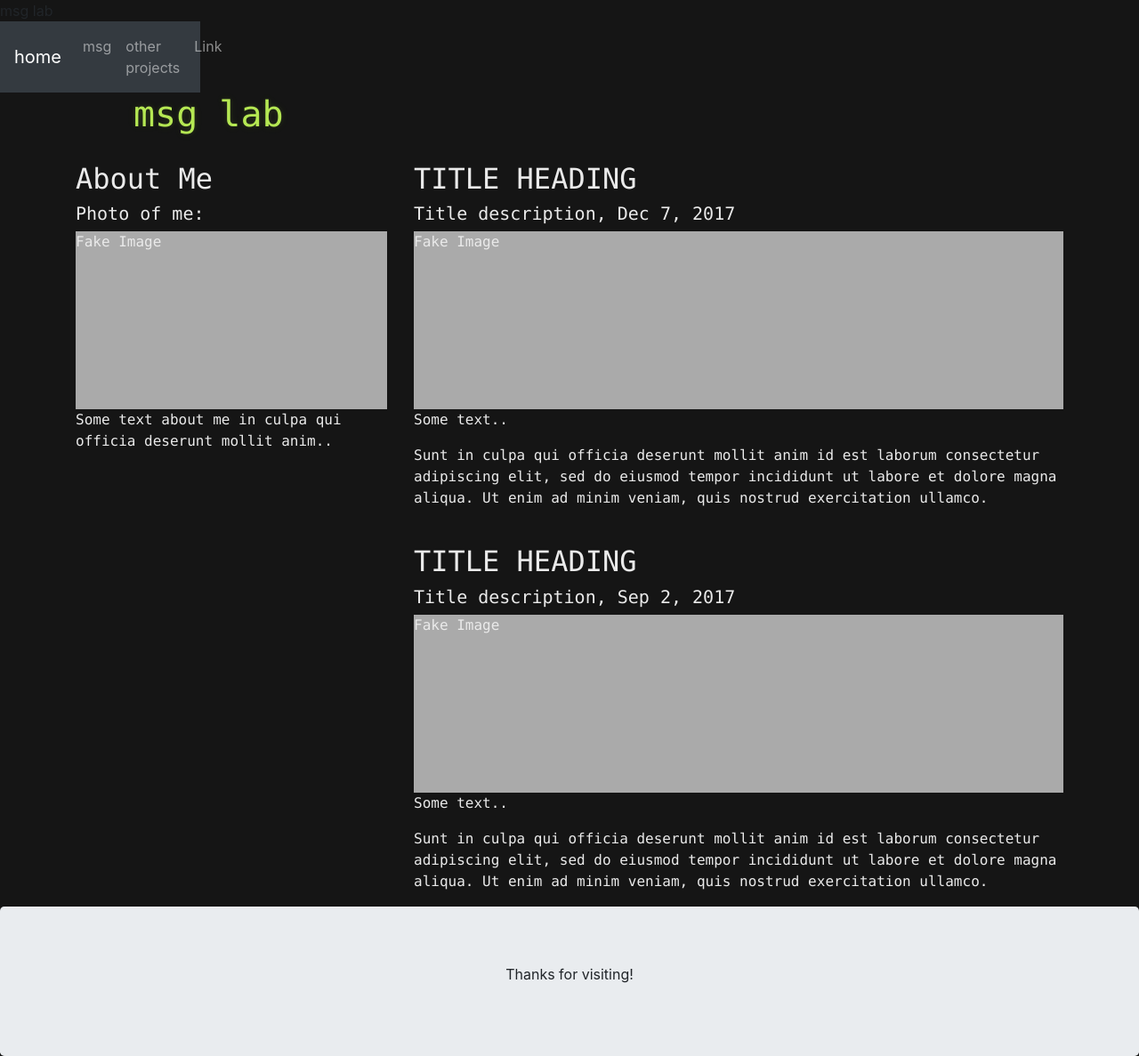
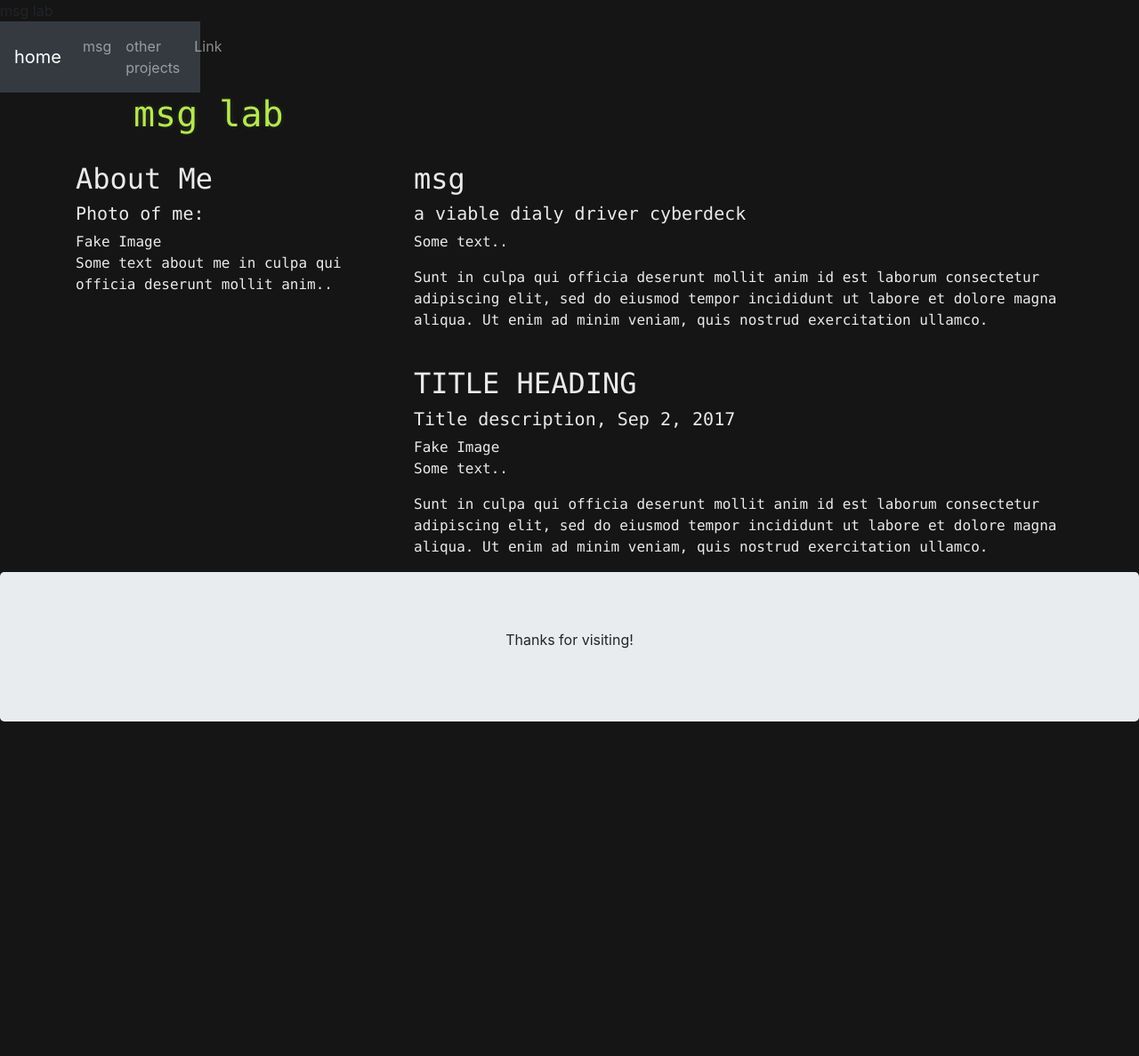
Before and after one commit to msglab/msglab, a Jekyll site: the page index.html, which Jekyll copies as it is, in a window 1280 px wide. Shown: the whole page at 89% size. Built offline with Jekyll 4.4.1, drawn with Linux system fonts in a browser that asks for light colours; after the commit the page ends 900 px from its top, so only the background shows below that.

Commit message:
add image to main apge

```diff
--- a/css/style.css
+++ b/css/style.css
@@ -17,7 +17,7 @@
     font-family: Monaco, "Bitstream Vera Sans Mono", "Lucida Console", Terminal, monospace;
 }
 
-.fakeimg {
+.main-page-img {
     height: 200px;
     background: #aaa;
   }
--- a/index.html
+++ b/index.html
@@ -89,9 +89,11 @@
         <hr class="d-sm-none">
       </div>
       <div class="col-sm-8">
-        <h2>TITLE HEADING</h2>
-        <h5>Title description, Dec 7, 2017</h5>
-        <div class="fakeimg">Fake Image</div>
+        <h2>msg</h2>
+        <h5>a viable dialy driver cyberdeck</h5>
+          <div class="main-page-image" img src="/img/exp bay_carousel.jpg" alt="top shot of msg" width="200" height="80">
+        </div>
+
         <p>Some text..</p>
         <p>Sunt in culpa qui officia deserunt mollit anim id est laborum consectetur adipiscing elit, sed do eiusmod tempor incididunt ut labore et dolore magna aliqua. Ut enim ad minim veniam, quis nostrud exercitation ullamco.</p>
         <br>
```
